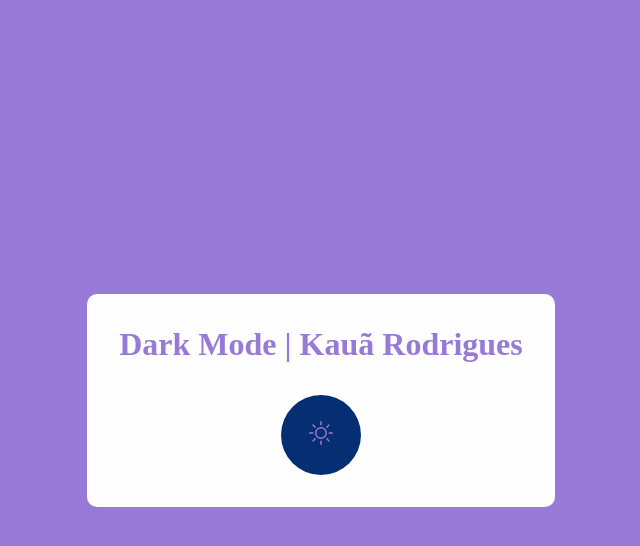
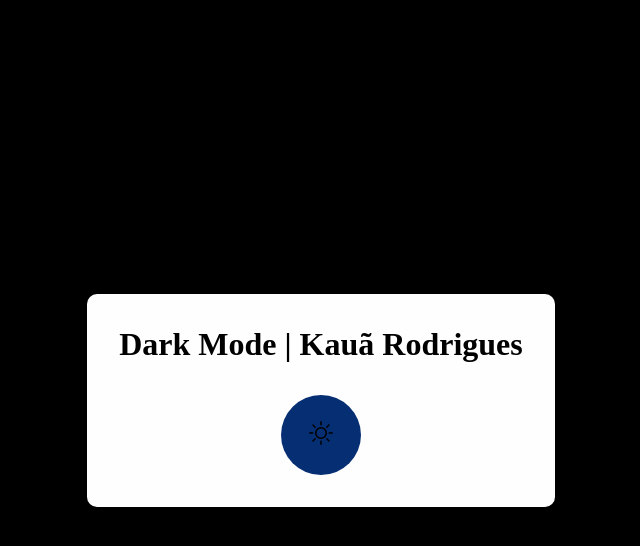
Before and after one commit to KauaRodriguesSouza/projeto-darkMode, a plain HTML site: page index.html in a window 1280 px wide. Both pictures are taken after a click on the button 640 px from the left and 434 px from the top of the page. Shown: the whole page, without its empty margins (319-959 px from the left). Drawn offline with Linux system fonts and the light colour scheme.

Commit message:
troca de cor

```diff
--- a/style.css
+++ b/style.css
@@ -6,7 +6,7 @@
 }
 
 [data-theme="dark"]{
-    --white: #9779d8;
+    --white: #000000;
     --black: #fefeff;
 }
 
```
